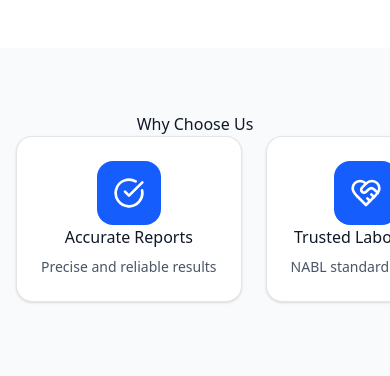
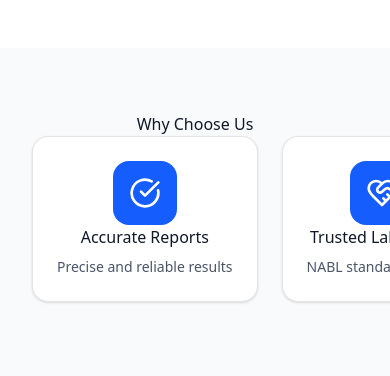
Before and after one commit to jaypateljp02/FirstCare, a React (Vite) app: page / in a window 390 px wide. Shown: the part 2520-2896 px from the top of the page. Built offline with nearby package versions, Linux system fonts and the light colour scheme; no server answers; the database is empty.

Commit message:
Standardize mobile horizontal scrolling and add no-scrollbar utility

```diff
--- a/src/components/pages/HomePage.tsx
+++ b/src/components/pages/HomePage.tsx
@@ -100,11 +100,11 @@ export function HomePage() {
         <section className="py-16 bg-gray-50 border-y border-gray-100">
           <div className="max-w-7xl mx-auto px-4 sm:px-6 lg:px-8">
             <h2 className="text-center text-gray-900 mb-10">Why Choose Us</h2>
-            <div className="flex flex-nowrap lg:justify-center gap-6 overflow-x-auto pb-6 custom-scrollbar scroll-smooth">
+            <div className="flex overflow-x-auto pb-6 snap-x md:grid md:grid-cols-2 lg:grid-cols-5 gap-6 no-scrollbar -mx-4 px-4 md:mx-0 md:px-0 md:justify-center">
               {features.map((feature, index) => (
                 <div
                   key={index}
-                  className="flex flex-col items-center text-center p-6 bg-white rounded-2xl shadow-sm border border-blue-50 transition-all hover:shadow-md hover:-translate-y-1 min-w-[260px] flex-shrink-0"
+                  className="min-w-[260px] snap-center flex flex-col items-center text-center p-6 bg-white rounded-2xl shadow-sm border border-blue-50 transition-all hover:shadow-md hover:-translate-y-1 flex-shrink-0 md:flex-shrink"
                 >
                   <div className="w-16 h-16 bg-blue-600 rounded-2xl flex items-center justify-center mb-5 shadow-inner">
                     <feature.icon className="w-8 h-8 text-white" />
--- a/src/index.css
+++ b/src/index.css
@@ -1870,3 +1870,13 @@ html {
   inherits: false;
   initial-value: 1;
 }
+
+@layer utilities {
+  .no-scrollbar::-webkit-scrollbar {
+    display: none;
+  }
+  .no-scrollbar {
+    -ms-overflow-style: none;
+    scrollbar-width: none;
+  }
+}
```
